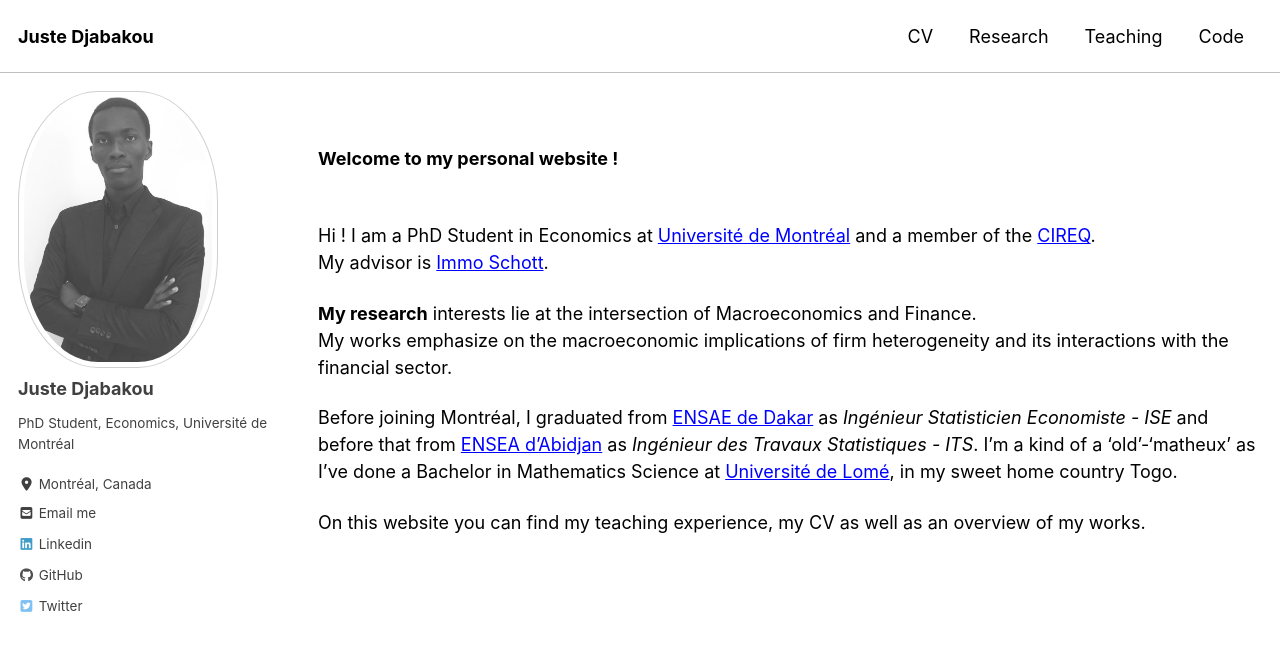
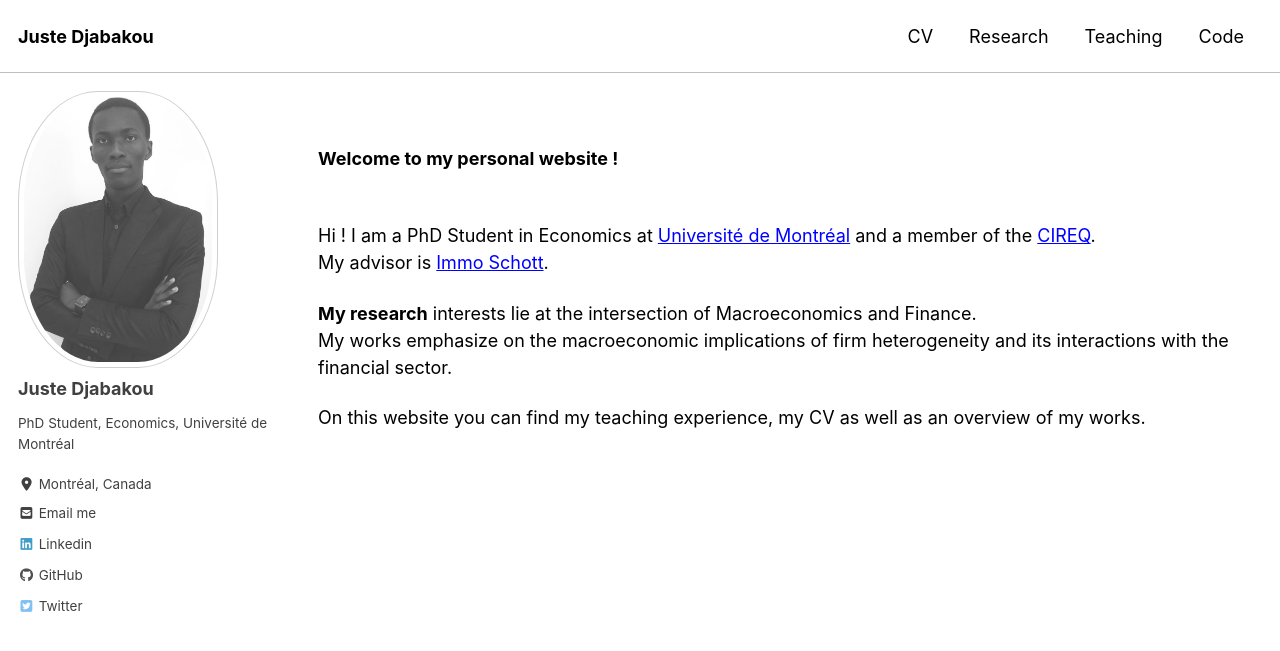
Before and after one commit to justedjabakou/justedjabakou.github.io, a Jekyll site: the page built from index.md, in a window 1280 px wide and 900 px high. Shown: the top 651 px of the window. Built offline with Jekyll 4.4.1, drawn with Linux system fonts in a browser that asks for light colours; cached includes are drawn as plain includes; nearby versions of some CDN libraries; the list of posts is cut into pages by our own code.

Commit message:
Update index.md

```diff
--- a/index.md
+++ b/index.md
@@ -11,6 +11,6 @@ Hi ! I am a PhD Student in Economics at [Université de Montréal](https://sceco
 
 **My research** interests lie at the intersection of Macroeconomics and Finance. <br /> My works emphasize on the macroeconomic implications of firm heterogeneity and its interactions with the financial sector.
 
-Before joining Montréal, I graduated from [ENSAE de Dakar](http://ensae.sn/) as *Ingénieur Statisticien Economiste - ISE* and before that from [ENSEA d'Abidjan](https://ensea.ed.ci/) as *Ingénieur des Travaux Statistiques - ITS*. I'm a kind of a 'old'-'matheux' as I've done a Bachelor in Mathematics Science at [Université de Lomé](https://www.univ-lome.tg/), in my sweet home country Togo.
+<!-- Before joining Montréal, I graduated from [ENSAE de Dakar](http://ensae.sn/) as *Ingénieur Statisticien Economiste - ISE* and before that from [ENSEA d'Abidjan](https://ensea.ed.ci/) as *Ingénieur des Travaux Statistiques - ITS*. I'm a kind of a 'old'-'matheux' as I've done a Bachelor in Mathematics Science at [Université de Lomé](https://www.univ-lome.tg/), in my sweet home country Togo. -->
 
 On this website you can find my teaching experience, my CV as well as an overview of my works.
```
